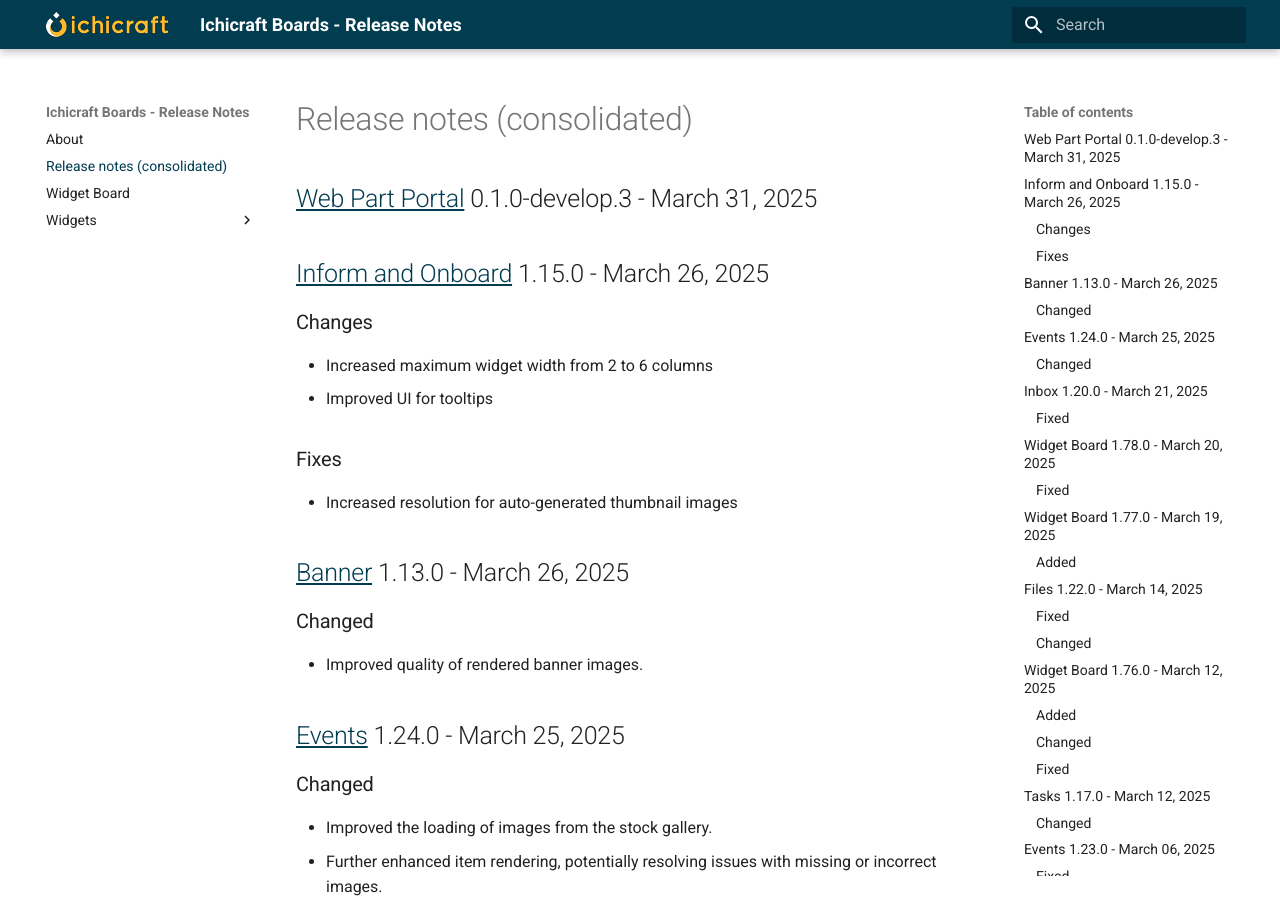
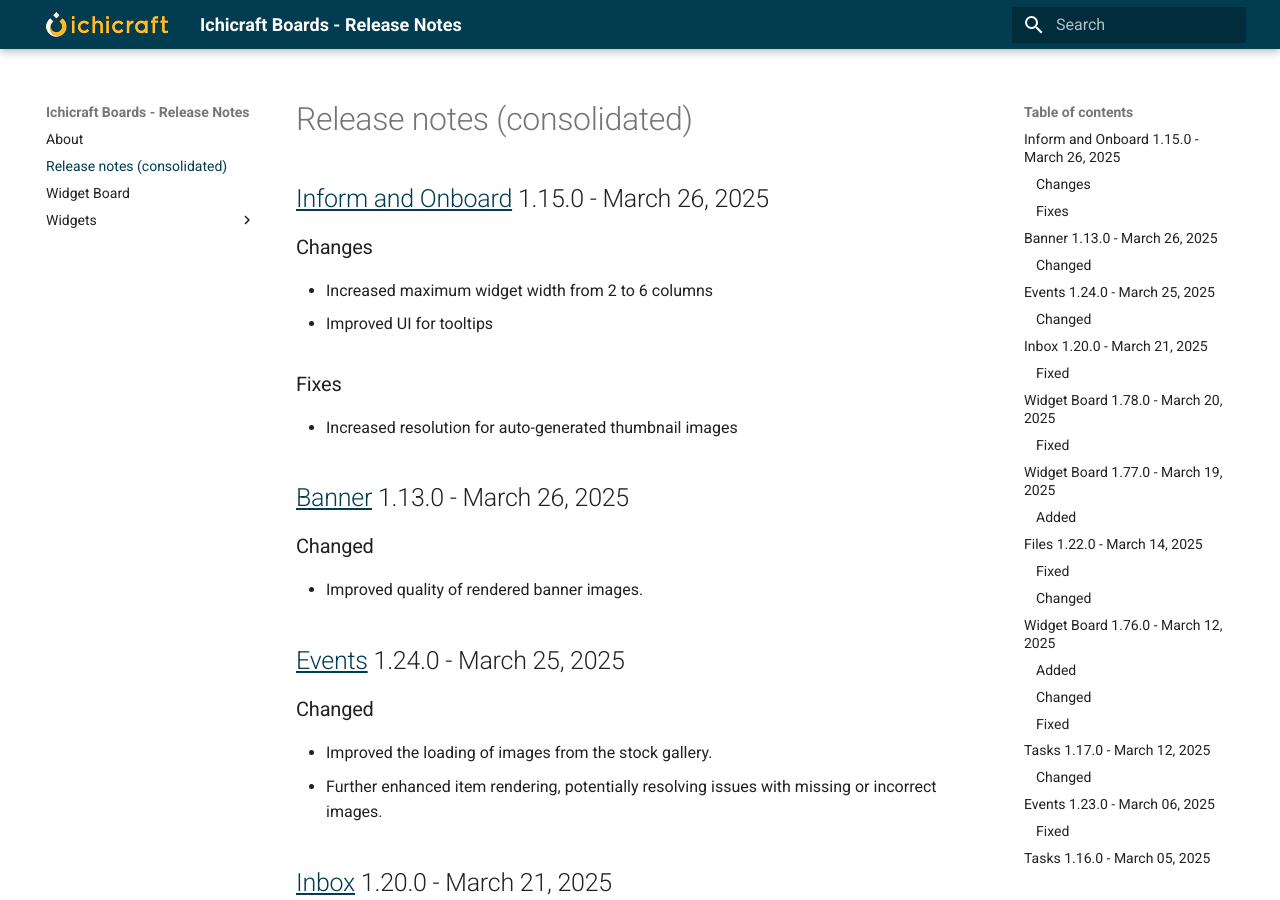
Before and after one commit to ichicraft/widgets-docs, an MkDocs documentation site: the page built from docs/Release-notes-(consolidated).md, in a window 1280 px wide and 900 px high. Built offline with MkDocs 1.6.1 and Material for MkDocs 9.7.7, drawn with Linux system fonts in a browser that asks for light colours.

Commit message:
Remove faulty registration

```diff
--- a/docs/Release-notes-(consolidated).md
+++ b/docs/Release-notes-(consolidated).md
@@ -1,5 +1,3 @@
-## [Web Part Portal](./Widgets/Web Part Portal.md) 0.1.0-develop.3 - March 31, 2025
-
 ## [Inform and Onboard](./Widgets/Inform and Onboard.md) 1.15.0 - March 26, 2025
 
 ### Changes
--- a/docs/Widgets/Web Part Portal.md
+++ /dev/null
@@ -1 +0,0 @@
-## 0.1.0-develop.3 - March 31, 2025
```
